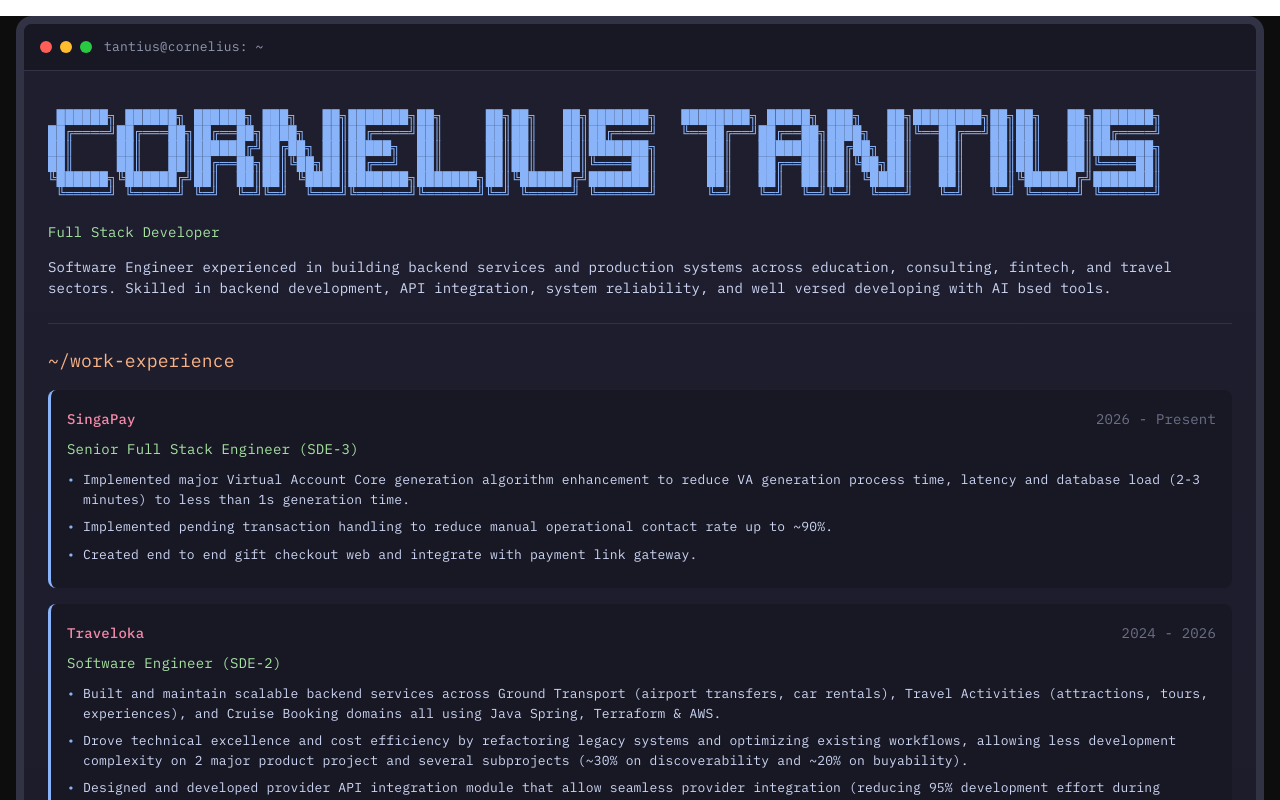
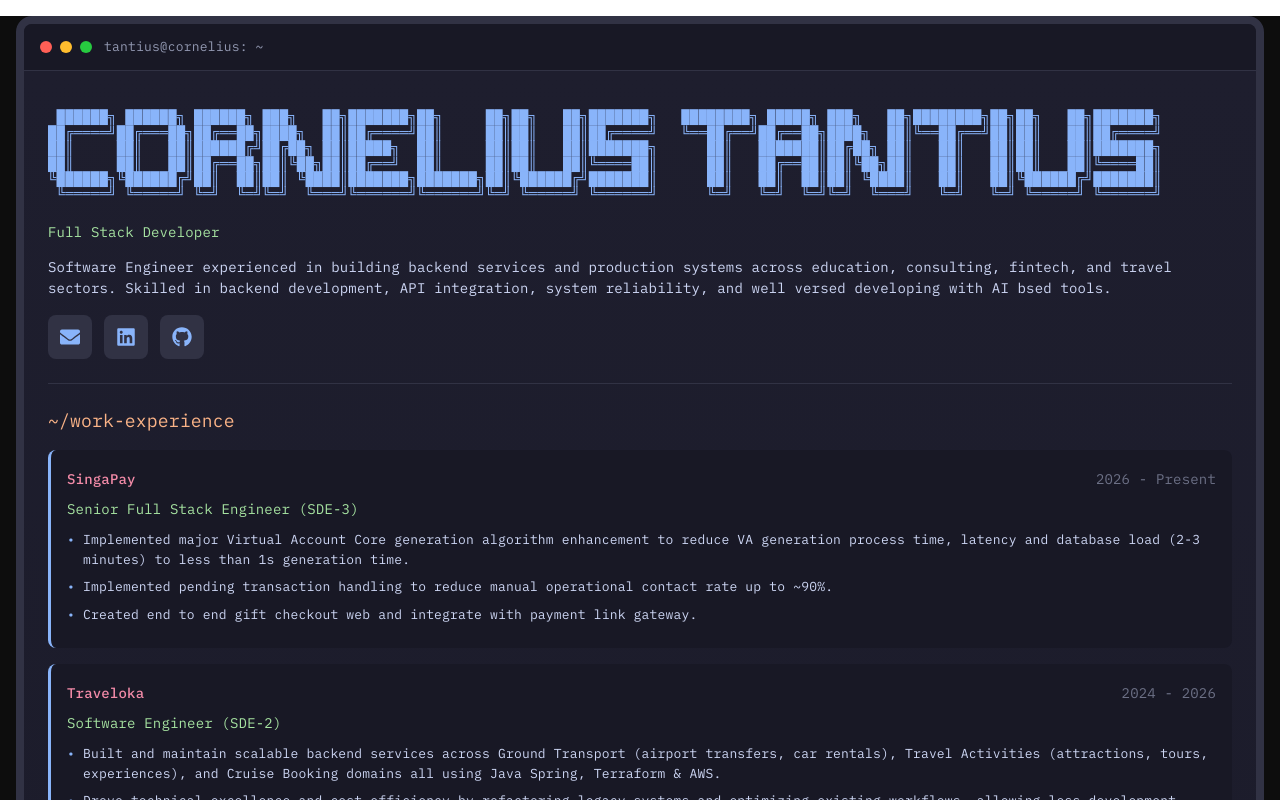
Before and after one commit to CorneliusTantius/CorneliusTantius, a React (Vite) app: page / in a window 1280 px wide. Shown: the top 800 px of the page. Built offline with nearby package versions, Linux system fonts and the light colour scheme.

Commit message:
contents update

```diff
--- a/package.json
+++ b/package.json
@@ -11,8 +11,10 @@
     "deploy": "npm run build && gh-pages -d dist"
   },
   "dependencies": {
+    "lucide-react": "^1.8.0",
     "react": "^19.2.4",
-    "react-dom": "^19.2.4"
+    "react-dom": "^19.2.4",
+    "react-icons": "^5.6.0"
   },
   "devDependencies": {
     "@eslint/js": "^9.39.4",
--- a/src/App.css
+++ b/src/App.css
@@ -159,6 +159,30 @@
 
 .hero-section {
   margin-bottom: 24px;
+}
+
+.social-links {
+  display: flex;
+  gap: 12px;
+  margin-top: 12px;
+}
+
+.social-btn {
+  display: inline-flex;
+  align-items: center;
+  justify-content: center;
+  width: 44px;
+  height: 44px;
+  background: #313244;
+  color: #89b4fa;
+  border-radius: 8px;
+  text-decoration: none;
+  transition: background 0.2s, transform 0.2s;
+}
+
+.social-btn:hover {
+  background: #45475a;
+  transform: translateY(-2px);
 }
 
 .hero-info {
--- a/src/App.tsx
+++ b/src/App.tsx
@@ -1,4 +1,5 @@
 import './App.css'
+import { FaLinkedin, FaGithub, FaEnvelope } from 'react-icons/fa'
 
 function App() {
   const asciiArt1 = `
@@ -20,7 +21,12 @@
     name: "Tantius Cornelius",
     title: "Full Stack Developer",
     bio: "Software Engineer experienced in building backend services and production systems across education, consulting, fintech, and travel sectors. Skilled in backend development, API integration, system reliability, and well versed developing with AI bsed tools.",
-    skills: ["JavaScript", "TypeScript", "React", "Node.js", "Python", "Docker"]
+    skills: ["JavaScript", "TypeScript", "React", "Node.js", "Python", "Docker"],
+    social: {
+      email: "corneliustantius.ct@gmail.com",
+      linkedin: "https://linkedin.com/in/corneliustantius",
+      github: "https://github.com/corneliustantius"
+    }
   }
 
   const workExperience = [
@@ -123,6 +129,17 @@
             <p className="hero-title">{heroContent.title}</p>
             <p className="hero-bio">{heroContent.bio}</p>
           </div>
+          <div className="social-links">
+            <a href={`mailto:${heroContent.social.email}`} className="social-btn" title="Email">
+              <FaEnvelope size={20} />
+            </a>
+            <a href={heroContent.social.linkedin} target="_blank" rel="noopener noreferrer" className="social-btn" title="LinkedIn">
+              <FaLinkedin size={20} />
+            </a>
+            <a href={heroContent.social.github} target="_blank" rel="noopener noreferrer" className="social-btn" title="GitHub">
+              <FaGithub size={20} />
+            </a>
+          </div>
         </section>
         <hr className="section-divider" />
         <section className="experience-section">
```
Also changed, not shown: 1 other file (tests, documents, lock files or other folders).
